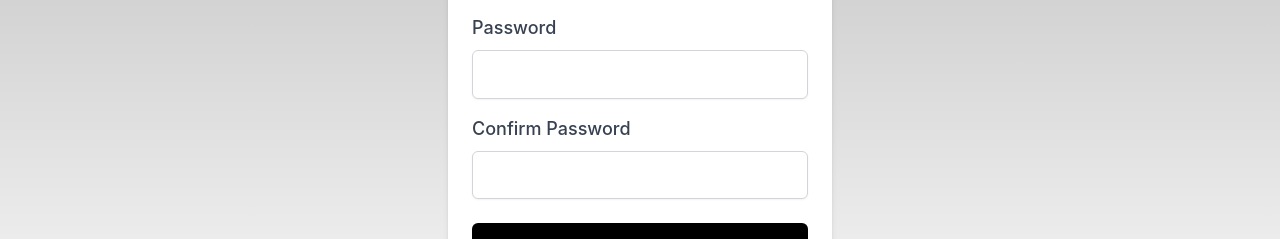
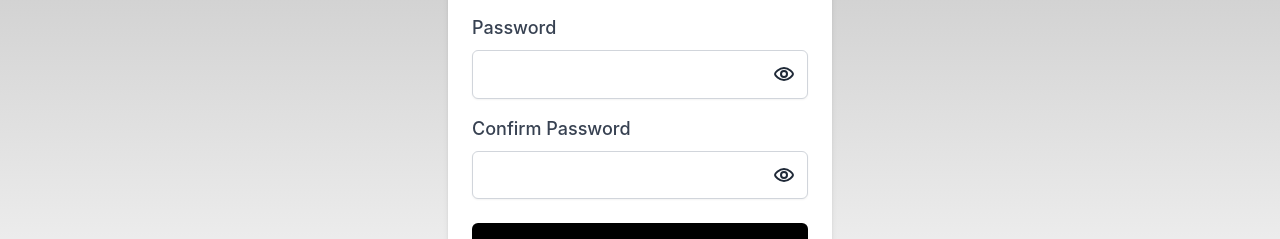
Before and after one commit to norlab-ulaval/libpointmatcher-server, a Vue app in the folder web/libpointmatcher-server-interface/: page / in a window 1280 px wide. Both pictures are taken after a click on the link "Sign up". Shown: the part 380-619 px from the top of the page. Built offline with nearby package versions, Linux system fonts and the light colour scheme.

Commit message:
Implement password visibility toggle on password fields for Sign Up

```diff
--- a/web/libpointmatcher-server-interface/src/components/SignUp.vue
+++ b/web/libpointmatcher-server-interface/src/components/SignUp.vue
@@ -9,7 +9,7 @@
 
           <div class="mb-4">
             <label for="username" class="block text-lg font-medium text-gray-700">Username</label>
-            <input type="text" id="username" v-model="username" required
+            <input type="text" id="username" v-model="username" @blur="validateUsername"
             class="mt-2 block w-full px-4 py-3 border rounded-md shadow-sm focus:outline-none focus:ring-indigo-500 focus:border-indigo-500"
             :class="[{'border-red-500': usernameError, 'border-gray-300': !usernameError}]" />
             <p v-if="usernameError" class="mt-2 text-sm text-red-600">{{ usernameError }}</p>
@@ -25,20 +25,50 @@
 
           <div class="mb-4">
             <label for="password" class="block text-lg font-medium text-gray-700">Password</label>
-            <input type="password" id="password" v-model="password" @blur="validatePassword"
-            class="mt-2 block w-full px-4 py-3 border rounded-md shadow-sm focus:outline-none focus:ring-indigo-500 focus:border-indigo-500"
-            :class="[{'border-red-500': passwordError, 'border-gray-300': !passwordError}]" />
+            <div class="relative">
+              <input :type="showPassword ? 'text' : 'password'" id="password" v-model="password" @blur="validatePassword"
+              class="mt-2 block w-full px-4 py-3 border rounded-md shadow-sm focus:outline-none focus:ring-indigo-500 focus:border-indigo-500"
+              :class="[{'border-red-500': passwordError, 'border-gray-300': !passwordError}]" />
+              <div @click="showPassword = !showPassword" class="absolute inset-y-0 right-0 pr-3 flex items-center text-sm leading-5">
+                <template v-if="showPassword">
+                  <svg class="w-6 h-6 text-gray-800 dark:text-white" aria-hidden="true" xmlns="http://www.w3.org/2000/svg" fill="none" viewBox="0 0 24 24">
+                    <path stroke="currentColor" stroke-linecap="round" stroke-linejoin="round" stroke-width="2" d="M4 14c-.5-.6-.9-1.3-1-2 0-1 4-6 9-6m7.6 3.8A5 5 0 0 1 21 12c0 1-3 6-9 6h-1m-6 1L19 5m-4 7a3 3 0 1 1-6 0 3 3 0 0 1 6 0Z"/>
+                  </svg>
+                </template>
+                <template v-else>
+                  <svg class="w-6 h-6 text-gray-800 dark:text-white" aria-hidden="true" xmlns="http://www.w3.org/2000/svg" fill="none" viewBox="0 0 24 24">
+                    <path stroke="currentColor" stroke-width="2" d="M21 12c0 1.2-4 6-9 6s-9-4.8-9-6c0-1.2 4-6 9-6s9 4.8 9 6Z"/>
+                    <path stroke="currentColor" stroke-width="2" d="M15 12a3 3 0 1 1-6 0 3 3 0 0 1 6 0Z"/>
+                  </svg>
+                </template>
+              </div>
+            </div>
           </div>
 
           <div class="mb-6">
             <label for="passwordConfirm" class="block text-lg font-medium text-gray-700">Confirm Password</label>
-            <input type="password" id="passwordConfirm" v-model="passwordConfirm" @blur="validatePassword"
-            class="mt-2 block w-full px-4 py-3 border rounded-md shadow-sm focus:outline-none focus:ring-indigo-500 focus:border-indigo-500"
-            :class="[{'border-red-500': passwordError, 'border-gray-300': !passwordError}]" />
+            <div class="relative">
+              <input :type="showConfirmPassword ? 'text' : 'password'" id="passwordConfirm" v-model="passwordConfirm" @blur="validatePassword"
+              class="mt-2 block w-full px-4 py-3 border rounded-md shadow-sm focus:outline-none focus:ring-indigo-500 focus:border-indigo-500"
+              :class="[{'border-red-500': passwordError, 'border-gray-300': !passwordError}]" />
+              <div @click="showConfirmPassword = !showConfirmPassword" class="absolute inset-y-0 right-0 pr-3 flex items-center text-sm leading-5">
+                <template v-if="showConfirmPassword">
+                  <svg class="w-6 h-6 text-gray-800 dark:text-white" aria-hidden="true" xmlns="http://www.w3.org/2000/svg" fill="none" viewBox="0 0 24 24">
+                    <path stroke="currentColor" stroke-linecap="round" stroke-linejoin="round" stroke-width="2" d="M4 14c-.5-.6-.9-1.3-1-2 0-1 4-6 9-6m7.6 3.8A5 5 0 0 1 21 12c0 1-3 6-9 6h-1m-6 1L19 5m-4 7a3 3 0 1 1-6 0 3 3 0 0 1 6 0Z"/>
+                  </svg>
+                </template>
+                <template v-else>
+                  <svg class="w-6 h-6 text-gray-800 dark:text-white" aria-hidden="true" xmlns="http://www.w3.org/2000/svg" fill="none" viewBox="0 0 24 24">
+                    <path stroke="currentColor" stroke-width="2" d="M21 12c0 1.2-4 6-9 6s-9-4.8-9-6c0-1.2 4-6 9-6s9 4.8 9 6Z"/>
+                    <path stroke="currentColor" stroke-width="2" d="M15 12a3 3 0 1 1-6 0 3 3 0 0 1 6 0Z"/>
+                  </svg>
+                </template>
+              </div>
+            </div>
             <p v-if="passwordError" class="mt-2 text-sm text-red-600">{{ passwordError }}</p>
           </div>
 
-          <p v-if="signUpError" class="mt-2 text-base text-center text-red-600">{{ signUpError }}</p>
+          <p v-if="signUpError" class="mt-2 text-sm text-center text-red-600">{{ signUpError }}</p>
 
           <button type="submit" class="w-full px-5 py-3 font-bold text-white bg-black rounded-md text-lg hover:bg-gray-700">Sign up</button>
 
@@ -65,6 +95,8 @@
         passwordError: '',
         emailError: '',
         usernameError: '',
+        showPassword: false,
+        showConfirmPassword: false,
       };
     },
     methods: {
```
